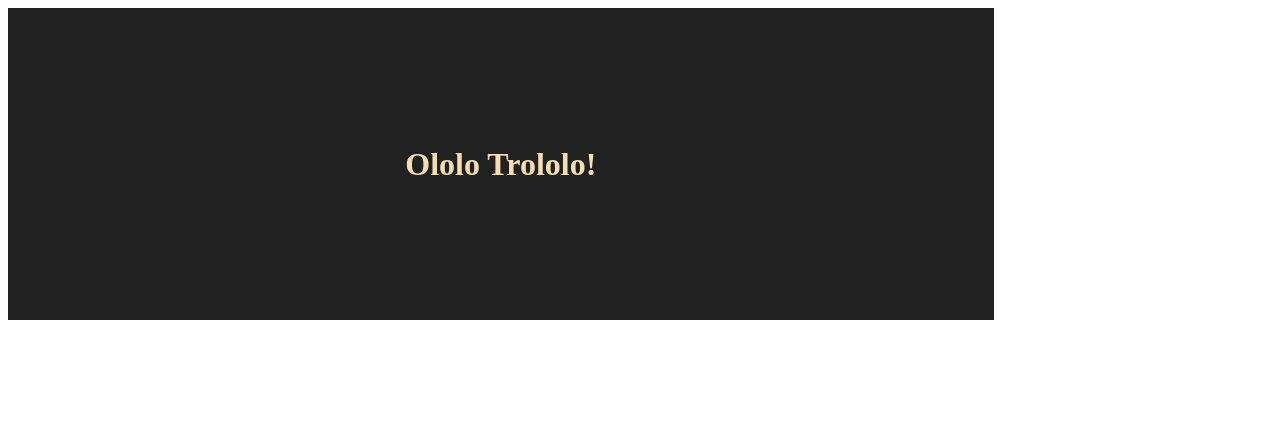
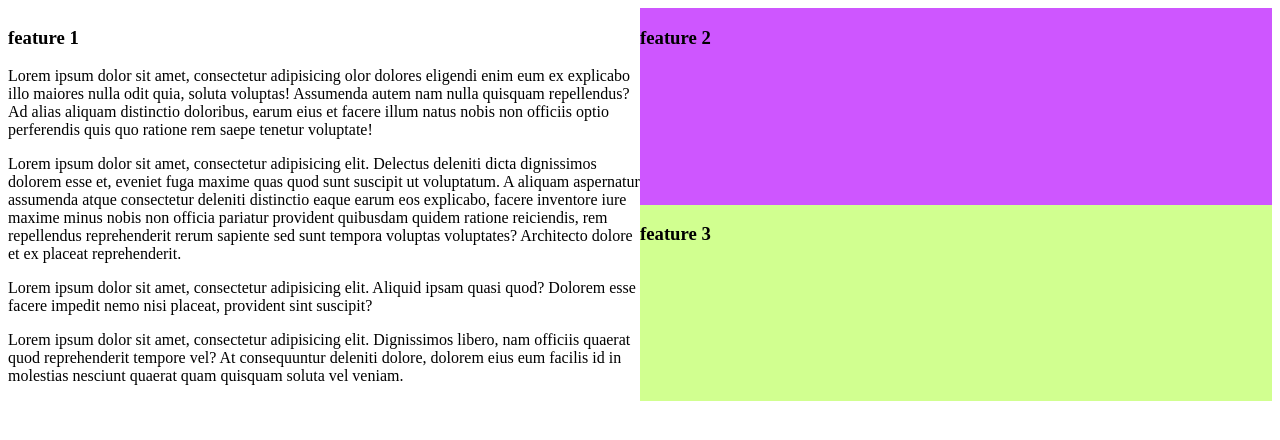
Before and after one commit to daggerok/flex-box, a plain HTML site: page end/index.html in a window 1280 px wide. Drawn offline with Linux system fonts and the light colour scheme.

Commit message:
Deploy daggerok/flex-box to github.com/daggerok/flex-box.git:gh-pages

```diff
--- a/end/index.html
+++ b/end/index.html
@@ -1,4 +1,6 @@
-<!doctype html><html lang="en"><head><meta charset="UTF-8"><meta name="viewport" content="width=device-width initial-scale=1.0"><meta http-equiv="X-UA-Compatible" content="ie=edge"><title>end</title><link rel="stylesheet" href="/flex-box/main.44efa4bb.css"><link rel="shortcut icon" href="/flex-box/favicon.9c9f1c97.ico" type="image/x-icon"><style>.container{background-color:#212121;width:77vw;height:39vh;display:flex}.centered-text{color:wheat;margin:auto}</style></head><body>
-<div class="container"> <h1 class="centered-text">Ololo Trololo!</h1>
+<!doctype html><html lang="en"><head><meta charset="UTF-8"><meta name="viewport" content="width=device-width initial-scale=1.0"><meta http-equiv="X-UA-Compatible" content="ie=edge"><title>end</title><link rel="stylesheet" href="/flex-box/main.44efa4bb.css"><link rel="shortcut icon" href="/flex-box/favicon.9c9f1c97.ico" type="image/x-icon"><style>.container{display:flex}.left{flex:1}.right{flex:1;display:flex;flex-direction:column}.right-top{background-color:#ce56ff;flex:1}.right-bottom{background-color:#d1ff90;flex:1}</style></head><body class="container">
+<div class="left"> <h3>feature 1</h3> <p>Lorem ipsum dolor sit amet, consectetur adipisicing olor dolores eligendi enim eum ex explicabo illo maiores nulla odit quia, soluta voluptas! Assumenda autem nam nulla quisquam repellendus? Ad alias aliquam distinctio doloribus, earum eius et facere illum natus nobis non officiis optio perferendis quis quo ratione rem saepe tenetur voluptate!</p> <p>Lorem ipsum dolor sit amet, consectetur adipisicing elit. Delectus deleniti dicta dignissimos dolorem esse et, eveniet fuga maxime quas quod sunt suscipit ut voluptatum. A aliquam aspernatur assumenda atque consectetur deleniti distinctio eaque earum eos explicabo, facere inventore iure maxime minus nobis non officia pariatur provident quibusdam quidem ratione reiciendis, rem repellendus reprehenderit rerum sapiente sed sunt tempora voluptas voluptates? Architecto dolore et ex placeat reprehenderit.</p> <p>Lorem ipsum dolor sit amet, consectetur adipisicing elit. Aliquid ipsam quasi quod? Dolorem esse facere impedit nemo nisi placeat, provident sint suscipit?</p> <p>Lorem ipsum dolor sit amet, consectetur adipisicing elit. Dignissimos libero, nam officiis quaerat quod reprehenderit tempore vel? At consequuntur deleniti dolore, dolorem eius eum facilis id in molestias nesciunt quaerat quam quisquam soluta vel veniam.</p>
+</div>
+<div class="right"> <div class="right-top"> <h3>feature 2</h3> </div> <div class="right-bottom"> <h3>feature 3</h3> </div>
 </div>
 </body></html>
```
Also changed, not shown: begin/index.html (+4 -2 lines), index.html (+1 -1 lines).
